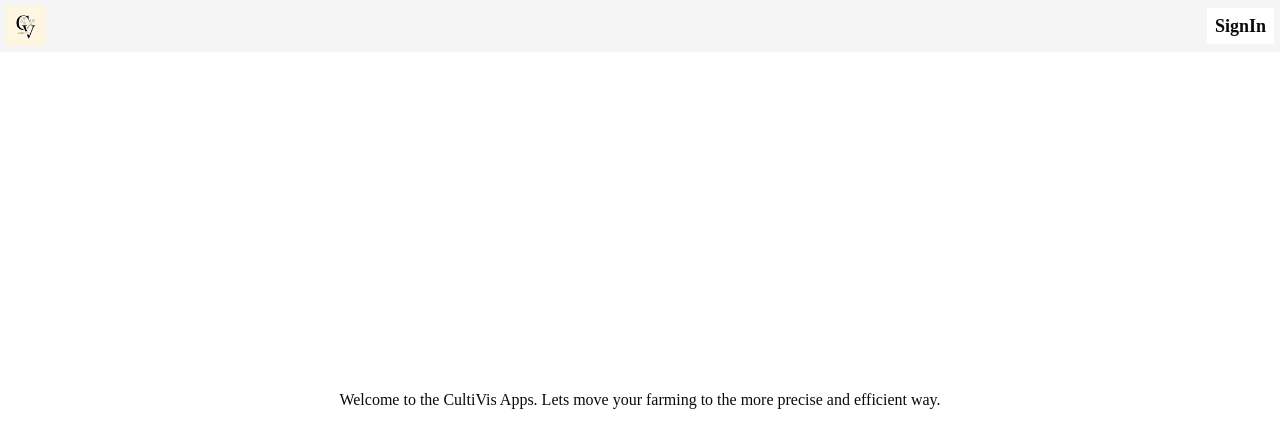
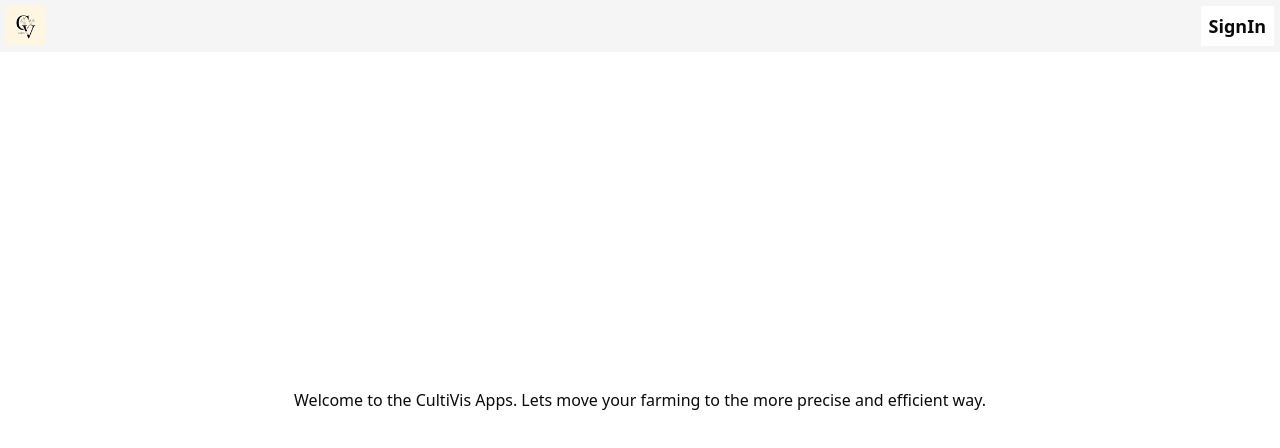
Before and after one commit to abid211051/Cultivis-CLIENT, a Next.js app: page / in a window 1280 px wide. Shown: the top 448 px of the page. Built offline with nearby package versions, Linux system fonts and the light colour scheme.

Commit message:
fixed some errors

```diff
--- a/src/app/globals.css
+++ b/src/app/globals.css
@@ -3,7 +3,7 @@
 @tailwind utilities;
 
 body {
-  font-family: "var(--font-playwrite)";
+  /* font-family: "var(--font-playwrite)"; */
 }
 
 @layer base {
--- a/src/middleware.js
+++ b/src/middleware.js
@@ -2,11 +2,10 @@ import { NextResponse } from "next/server";
 import { getToken } from "next-auth/jwt";
 
 export async function middleware(req) {
-  console.log("Vercel Environment:", process.env.VERCEL_ENV);
   const token = await getToken({
     req,
     secret: process.env.AUTH_SECRET,
-    secureCookie: process.env.NODE_ENV === "production" || "preview",
+    secureCookie: process.env.NODE_ENV === "production",
   });
   const role = token?.role;
   const path = req.nextUrl.pathname;
```
